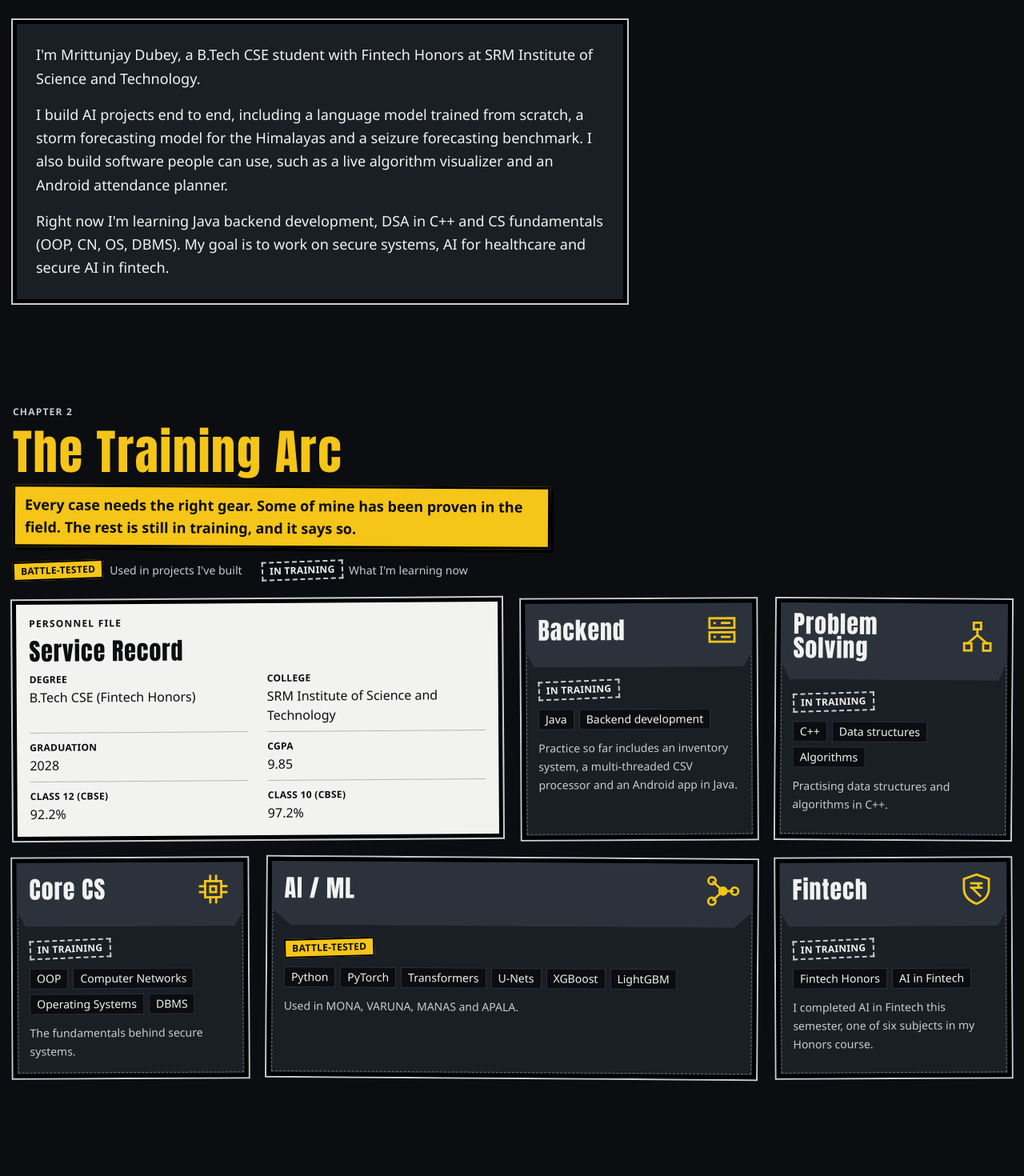
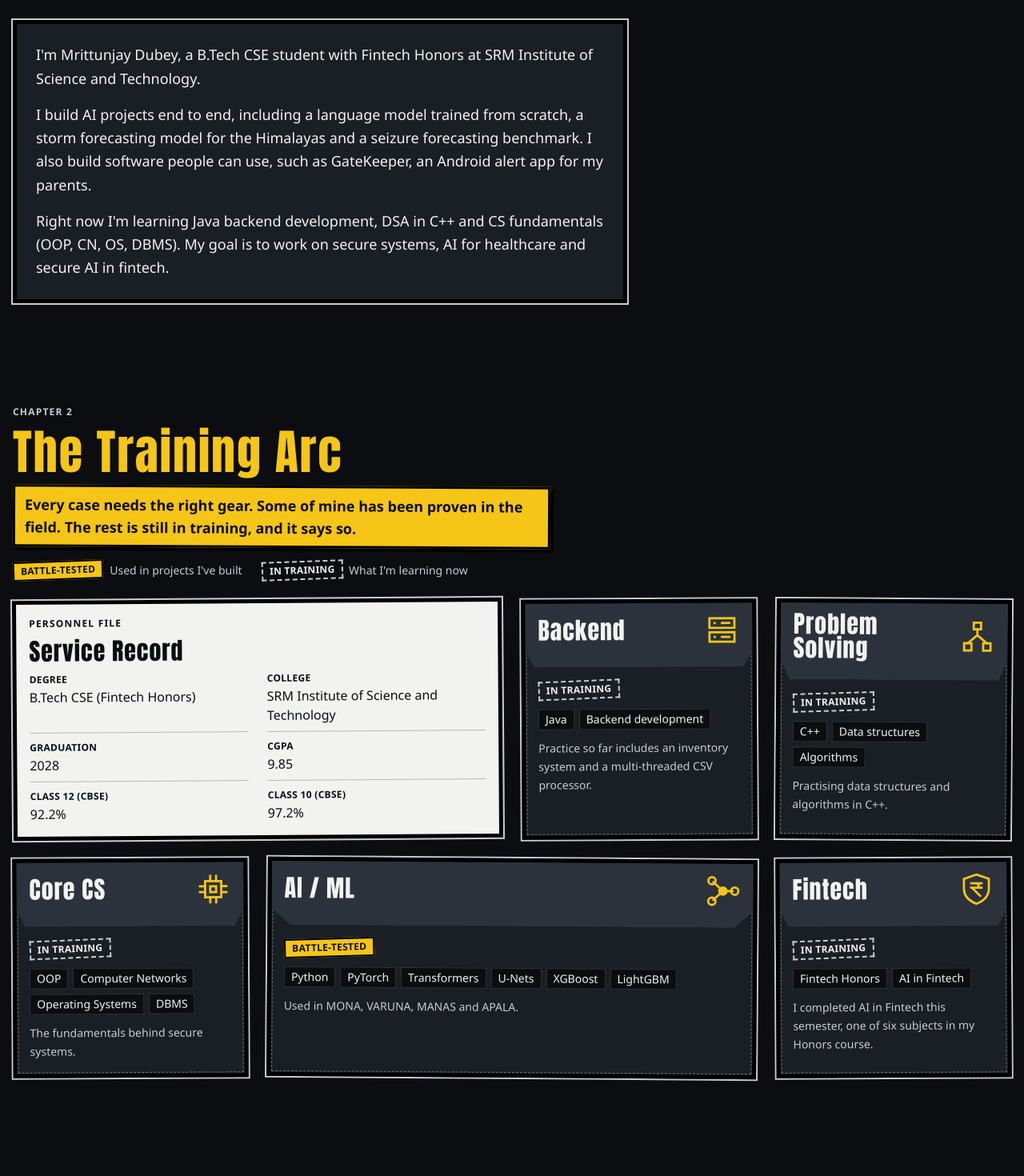
Before and after one commit to JayD108/PortFolio, a React (Vite) app: page / in a window 1280 px wide. Shown: the part 860-2330 px from the top of the page at 80% size. Built offline with nearby package versions, Linux system fonts and the light colour scheme; a web font is replaced by a local one.

Commit message:
Remove AlgoVision and Bunk & Chutti, and add the resume PDF
Takes both projects out of the case files and intro, and connects the Resume button.

```diff
--- a/src/content/cases.ts
+++ b/src/content/cases.ts
@@ -377,58 +377,6 @@ export const cases: CaseFile[] = [
     links: [{ label: 'Code', href: `${github}/God-S-EYE-v2.0` }],
   },
   {
-    id: 'algovision',
-    category: 'dev',
-    title: 'AlgoVision',
-    domain: 'Web app · live',
-    problem: 'Algorithm theory is hard to picture from a textbook. This interactive dashboard turns it into animations you can control.',
-    result:
-      'A Python server computes real results and the browser animates them, for nine algorithms. pytest cross-checks them against brute-force results and validates the API.',
-    stack: ['Python', 'FastAPI', 'Pydantic', 'Vanilla JavaScript', 'pytest', 'ruff'],
-    links: [
-      { label: 'Live demo', href: 'https://algo-vision-nu.vercel.app' },
-      { label: 'Code', href: `${github}/AlgoVision` },
-    ],
-    evidence: [
-      {
-        type: 'list',
-        title: 'Nine algorithms across seven families',
-        items: [
-          { term: 'Greedy', detail: 'Huffman coding, compared against Shannon entropy' },
-          { term: 'Dynamic programming', detail: '0/1 knapsack and stock profit with K transactions' },
-          { term: 'NP-hard', detail: 'Travelling salesman: exact Held-Karp up to 15 cities, heuristic up to 30' },
-          { term: 'Backtracking', detail: 'N-Queens and Sudoku' },
-          { term: 'Recursion', detail: 'Tower of Hanoi' },
-          { term: 'Graphs', detail: 'Max flow with Edmonds-Karp and minimum-cut display' },
-          { term: 'Game theory', detail: 'Tic-Tac-Toe against minimax with alpha-beta pruning' },
-        ],
-      },
-    ],
-  },
-  {
-    id: 'bunk-and-chutti',
-    category: 'dev',
-    title: 'Bunk & Chutti',
-    domain: 'Android app',
-    problem: 'Students need to know how many classes they can miss before it costs them. This native Android planner answers that.',
-    result: 'It reads a photo of your timetable to set up your schedule, then forecasts your attendance for the rest of the semester.',
-    stack: ['Java', 'Android', 'Google ML Kit', 'MPAndroidChart', 'AndroidX Security'],
-    links: [{ label: 'Code', href: `${github}/srmpro` }],
-    evidence: [
-      {
-        type: 'list',
-        title: 'What it does',
-        items: [
-          { term: 'Time Machine', detail: 'Simulates future attendance, such as missing all of next week' },
-          { term: 'Smart Status', detail: 'Shows at a glance how many classes you can skip or must attend' },
-          { term: 'Timetable Scanner', detail: 'Sets up your schedule from an image using OCR' },
-          { term: 'Semester Forecast', detail: 'Breaks down every class month by month until the semester ends' },
-          { term: 'Encrypted storage', detail: 'Protects your data with AES-256 through Android KeyStore' },
-        ],
-      },
-    ],
-  },
-  {
     id: 'gatekeeper',
     category: 'dev',
     title: 'GateKeeper',
--- a/src/content/intro.ts
+++ b/src/content/intro.ts
@@ -5,7 +5,7 @@ export const intro = {
   title: 'Introduction',
   paragraphs: [
     "I'm Mrittunjay Dubey, a B.Tech CSE student with Fintech Honors at SRM Institute of Science and Technology.",
-    'I build AI projects end to end, including a language model trained from scratch, a storm forecasting model for the Himalayas and a seizure forecasting benchmark. I also build software people can use, such as a live algorithm visualizer and an Android attendance planner.',
+    'I build AI projects end to end, including a language model trained from scratch, a storm forecasting model for the Himalayas and a seizure forecasting benchmark. I also build software people can use, such as GateKeeper, an Android alert app for my parents.',
     "Right now I'm learning Java backend development, DSA in C++ and CS fundamentals (OOP, CN, OS, DBMS). My goal is to work on secure systems, AI for healthcare and secure AI in fintech.",
   ],
 }
--- a/src/content/site.ts
+++ b/src/content/site.ts
@@ -12,8 +12,8 @@ export const links = {
   github: 'https://github.com/JayD108',
   huggingFace: 'https://huggingface.co/JayF14',
   linkedIn: 'https://www.linkedin.com/in/mrittunjaydubey' as string | null,
-  // TODO: add your resume PDF to public/ and set this to its file name, e.g. 'resume.pdf'.
-  resume: null as string | null,
+  // The PDF lives in public/. Replace that file to update your resume.
+  resume: 'Mrittunjay_Dubey_Resume.pdf' as string | null,
   email: 'mrittunjaydubey3@gmail.com' as string | null,
 }
 
--- a/src/content/training.ts
+++ b/src/content/training.ts
@@ -33,7 +33,7 @@ export const training = {
       title: 'Backend',
       status: 'in-training',
       items: ['Java', 'Backend development'],
-      note: 'Practice so far includes an inventory system, a multi-threaded CSV processor and an Android app in Java.',
+      note: 'Practice so far includes an inventory system and a multi-threaded CSV processor.',
       sfx: 'COMPILE!',
     },
     {
```
Also changed, not shown: public/og.png, 1 other file (tests, documents, lock files or other folders).
